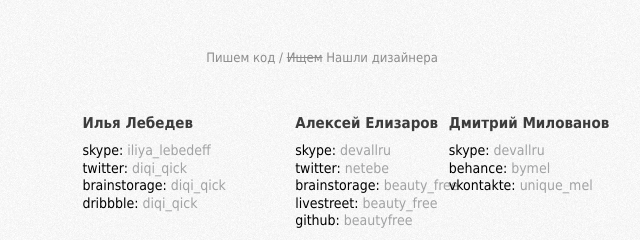
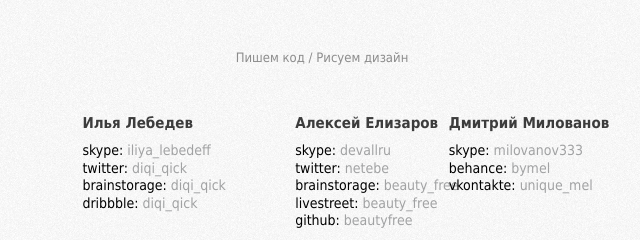
Before and after one commit to devall/devall.github.io, a plain HTML site: page index.html in a window 1280 px wide. Shown: the part 390-630 px from the top of the page, 318-958 px from the left. Drawn offline with Linux system fonts and the light colour scheme.

Commit message:
Update index.html

```diff
--- a/index.html
+++ b/index.html
@@ -22,7 +22,7 @@
         <div id="flare"></div>
     </div>
     <div class="about">
-        <p>Пишем код / <s>Ищем</s> Нашли дизайнера</p>
+        <p>Пишем код / Рисуем дизайн</p>
     </div>
 <!--
     <div id="rside">
@@ -52,7 +52,7 @@
     <div id="bside-3">
     <h2>Дмитрий Милованов</h2>
         <ul>
-            <li>skype: <a href="skype:milovanov333?chat">devallru</a></li>
+            <li>skype: <a href="skype:milovanov333?chat">milovanov333</a></li>
             <li>behance: <a href="https://www.behance.net/bymel">bymel</a></li>
             <li>vkontakte: <a href="https://vk.com/unique_mel">unique_mel</a></li>
         </ul>
```
